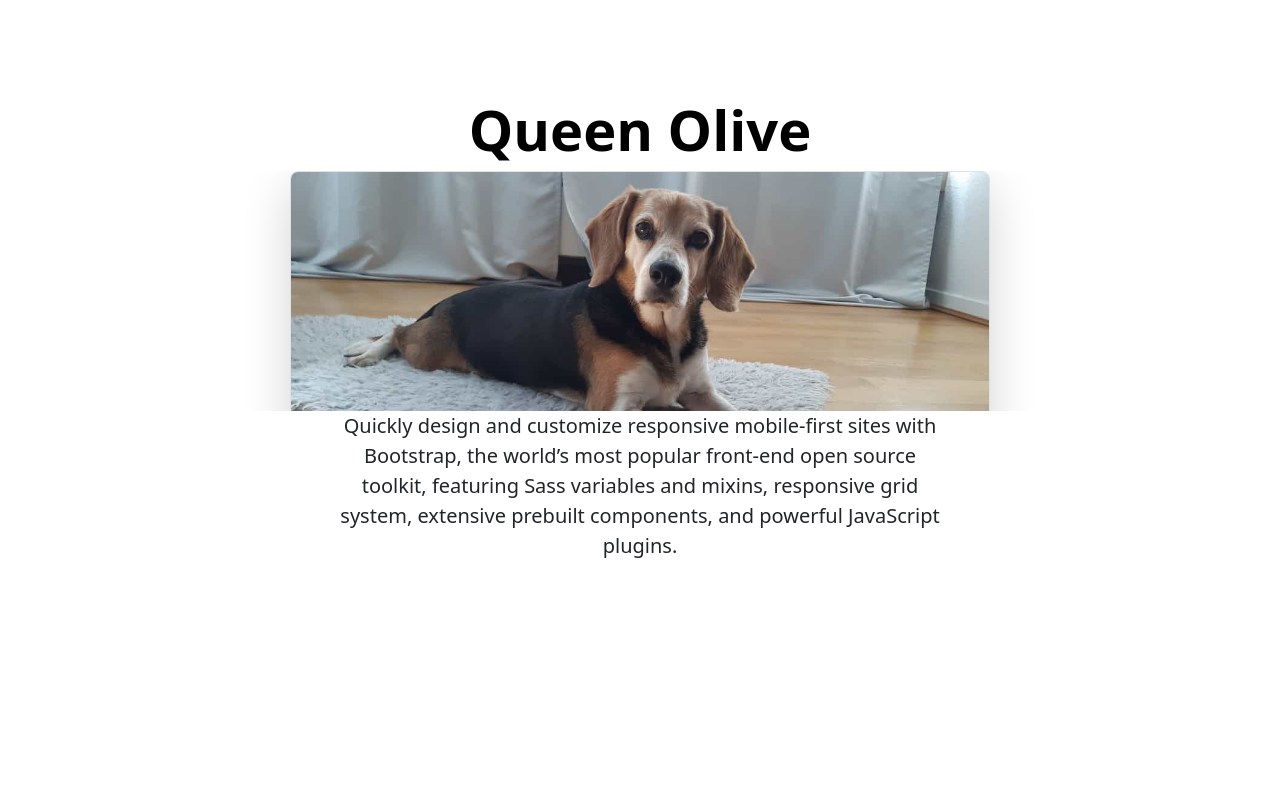
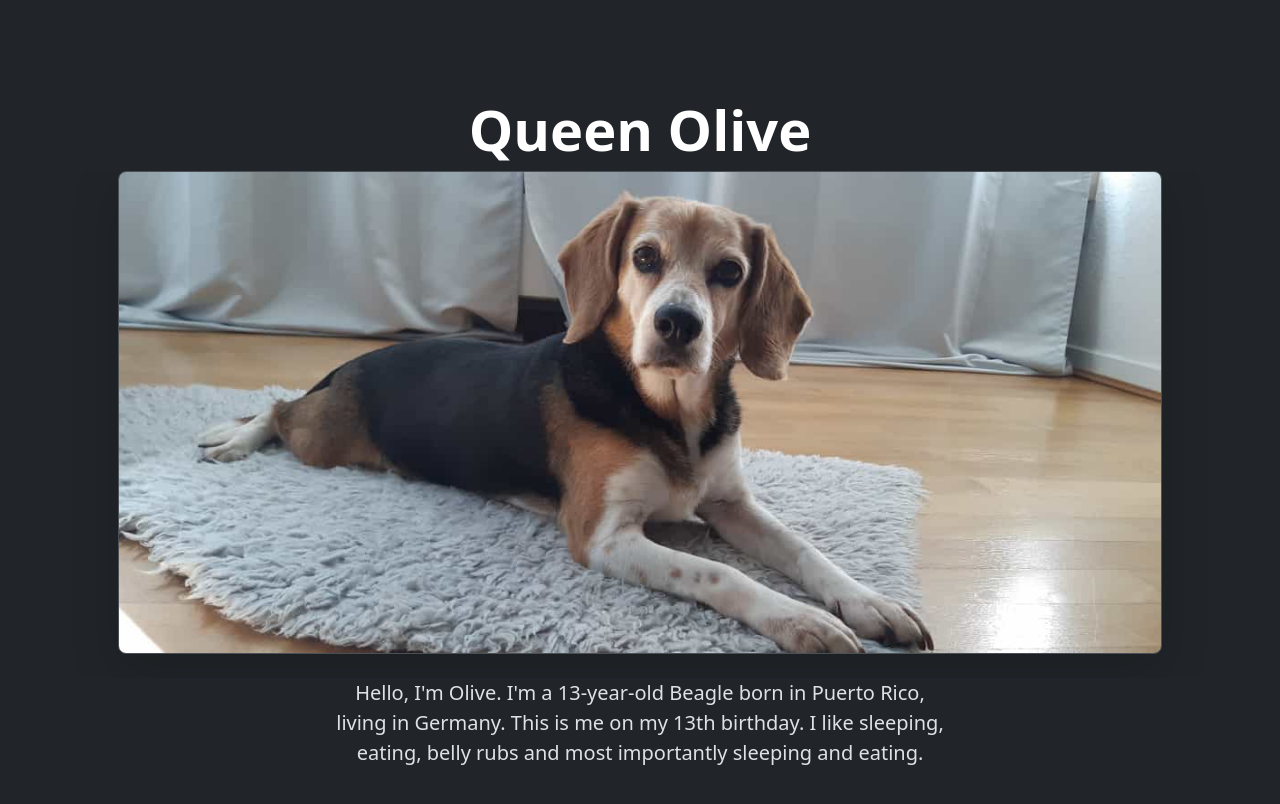
Before and after one commit to Matthimatiker/olive-daily, a website: page public/index.html in a window 1280 px wide. Drawn offline with Linux system fonts and the light colour scheme.

Commit message:
pimping layout

```diff
--- a/public/index.html
+++ b/public/index.html
@@ -1,5 +1,5 @@
 <!doctype html>
-<html lang="en">
+<html lang="en" data-bs-theme="dark">
     <head>
         <meta charset="utf-8">
         <meta name="viewport" content="width=device-width, initial-scale=1">
@@ -10,14 +10,16 @@
     <body>
 
         <div class="px-4 pt-5 my-5 text-center">
-            <h1 class="display-4 fw-bold text-body-emphasis">Queen Olive</h1>
-            <div class="overflow-hidden" style="max-height: 30vh;">
+            <h3 class="display-4 fw-bold text-body-emphasis">Queen Olive</h3>
+            <div class="overflow-hidden">
                 <div class="container px-5">
-                    <img src="images/queen-olive.jpeg" class="img-fluid border rounded-3 shadow-lg mb-4" alt="Example image" width="700" height="500" loading="lazy">
+                    <img src="images/queen-olive.jpeg" class="img-fluid border rounded-3 shadow-lg mb-4" alt="Example image" loading="lazy">
                 </div>
             </div>
             <div class="col-lg-6 mx-auto">
-                <p class="lead mb-4">Quickly design and customize responsive mobile-first sites with Bootstrap, the world’s most popular front-end open source toolkit, featuring Sass variables and mixins, responsive grid system, extensive prebuilt components, and powerful JavaScript plugins.</p>
+                <p class="lead mb-4">Hello, I'm Olive. I'm a 13-year-old Beagle born in Puerto Rico, living in Germany.
+                    This is me on my 13th birthday. I like sleeping, eating, belly rubs and most importantly sleeping
+                and eating.</p>
             </div>
         </div>
 
```
